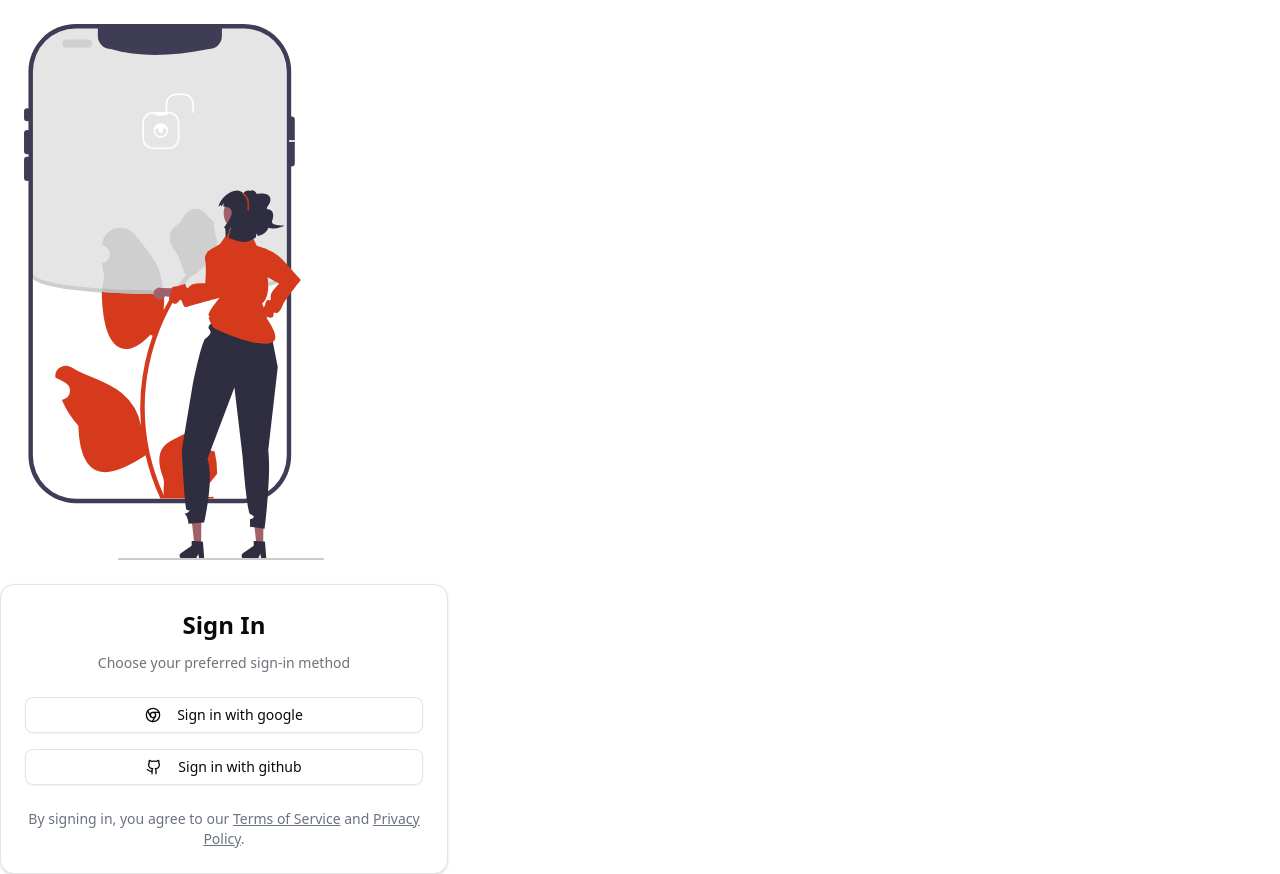
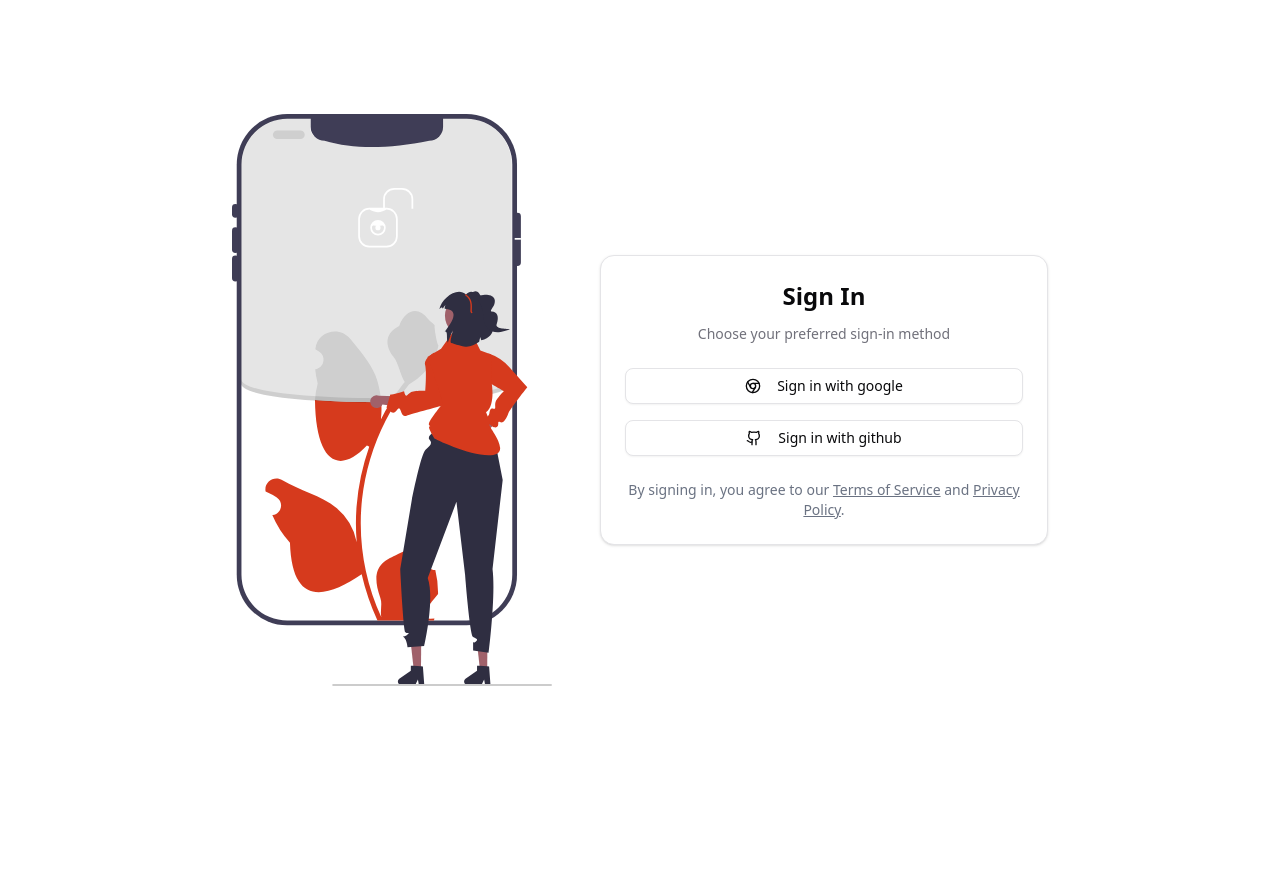
Before and after one commit to sounak-ghosh03/AI-VIBE-CODE-EDITOR, a Next.js app: page /auth/sign-in in a window 1280 px wide. After the commit the page ends 800 px from the top, so only its background shows below. Built offline with nearby package versions, Linux system fonts and the light colour scheme; no server answers.

Commit message:
minor alignment fixes

```diff
--- a/app/(auth)/auth/sign-in/page.tsx
+++ b/app/(auth)/auth/sign-in/page.tsx
@@ -2,19 +2,25 @@ import SignInForm from "@/features/auth/components/sign-in-form";
 import Image from "next/image";
 import React from "react";
 
-const page = () => {
+const Page = () => {
   return (
-    <>
-      <Image
-        src={"/login.svg"}
-        alt="Login-Image"
-        height={300}
-        width={300}
-        className="m-6 object-cover"
-      />
-      <SignInForm />
-    </>
+    <div className="min-h-screen flex items-center justify-center p-4">
+      <div className="flex flex-col items-center gap-8 md:flex-row md:gap-12">
+        <Image
+          src="/login.svg"
+          alt="Login-Image"
+          width={300}
+          height={300}
+          className="w-48 h-auto sm:w-64 md:w-80"
+          priority
+        />
+
+        <div className="w-full max-w-md">
+          <SignInForm />
+        </div>
+      </div>
+    </div>
   );
 };
 
-export default page;
+export default Page;
```
